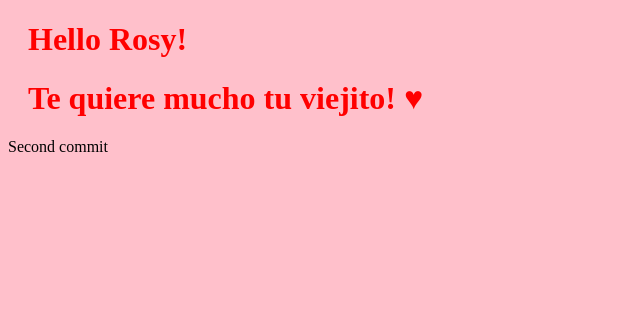
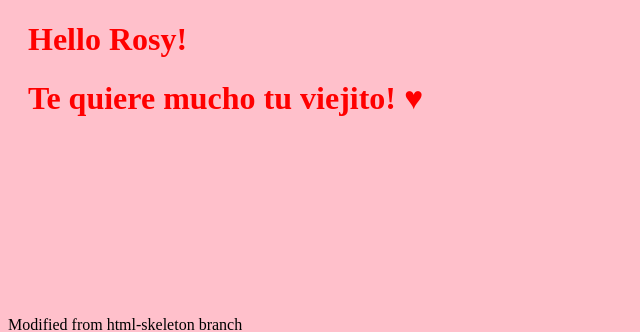
Before and after one commit to AnnielMarrero/test-github-2, a plain HTML site: page index.html in a window 1280 px wide. Shown: the top 332 px of the page, without its empty margins (0-640 px from the left). Drawn offline with Linux system fonts and the light colour scheme.

Commit message:
Revert "added p 2nd c"
This reverts commit bc1c611797c394e9d513879dde3a3baedd0c3ec4.

```diff
--- a/index.html
+++ b/index.html
@@ -15,7 +15,6 @@
 <h1>Hello Rosy!</h1>
 <h1>Te quiere mucho tu viejito! &hearts;</h1>
 
-<p>Second commit</p>
 
 
 <br/><br/><br/><br/><br/><br/><br/><br/><br/>
```
